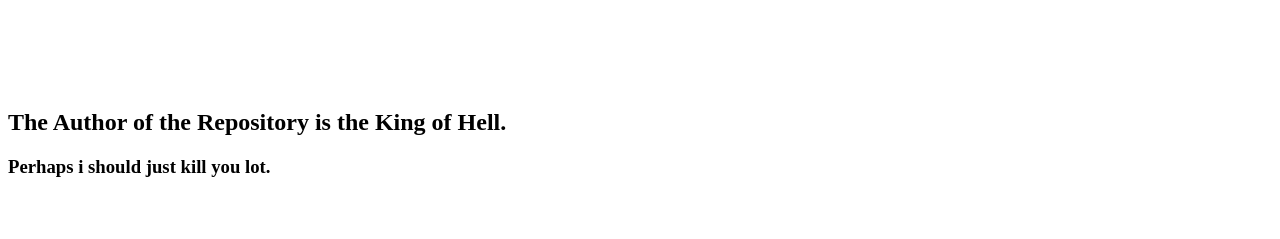
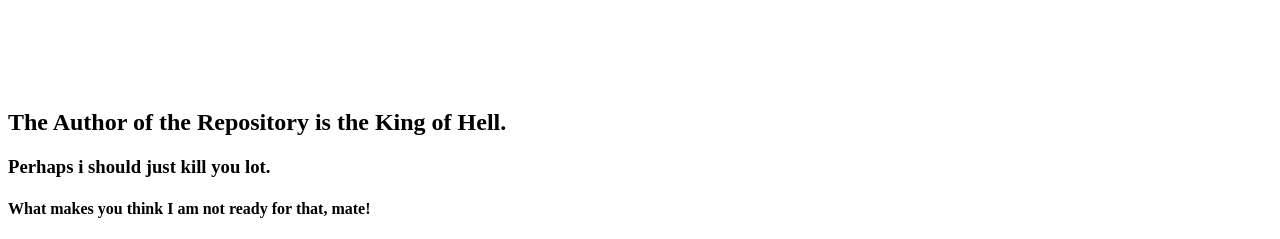
Before and after one commit to aniketh25-lmo/My-first-practice, a plain HTML site: page src/index.html in a window 1280 px wide. Shown: the part 660-899 px from the top of the page. Before the commit the page ends 857 px from the top, so only its background shows below. Drawn offline with Linux system fonts and the light colour scheme; files that its build step writes are made by us from their sources.

Commit message:
Get ready

```diff
--- a/src/index.html
+++ b/src/index.html
@@ -10,5 +10,6 @@
     <h1>This is the main page of my Git Practice Repo.</h1>
     <h2>The Author of the Repository is the King of Hell.</h2>
     <h3>Perhaps i should just kill you lot.</h3>
+    <h4>What makes you think I am not ready for that, mate!</h4>
 </body>
 </html>
```
